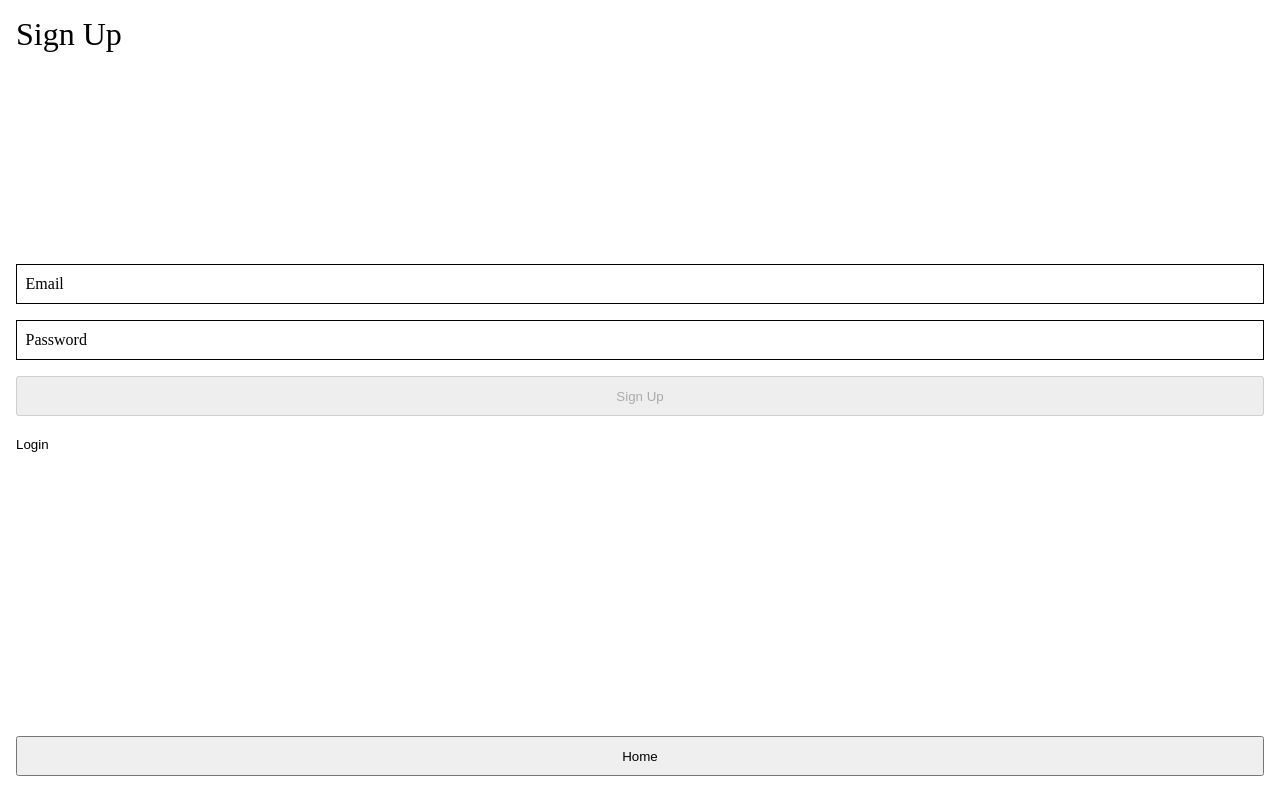
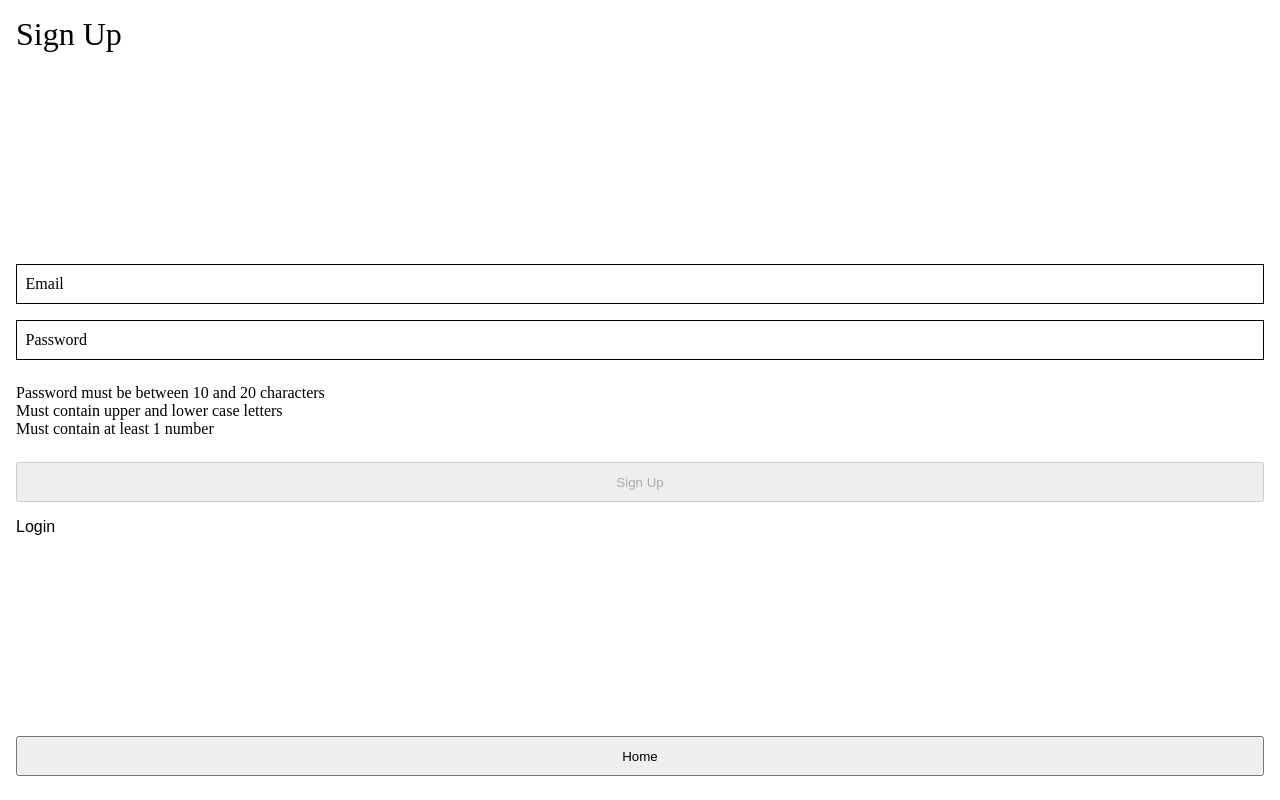
Before and after one commit to markymelnik/baller-blitz, a React (Vite) app in the folder client/: page /signup in a window 1280 px wide. Built offline with nearby package versions, Linux system fonts and the light colour scheme; no server answers.

Commit message:
add login password form validation and visual feedback; update nav

```diff
--- a/client/src/components/buttons/nav/NavigateToButtonCreator.tsx
+++ b/client/src/components/buttons/nav/NavigateToButtonCreator.tsx
@@ -1,4 +1,4 @@
-import { useNavigate } from 'react-router-dom';
+import { useDelayNavigate } from '../../../hooks/useDelayNavigate.ts';
 
 interface NavigateToButtonCreator {
   toRoute: string;
@@ -12,14 +12,10 @@ export const NavigateToButtonCreator = ({
   className,
   ...props
 }: NavigateToButtonCreator) => {
-  const navigate = useNavigate();
-  const delay: number = 125;
+  const delayNavigate = useDelayNavigate();
 
   const handleClick = () => {
-
-    setTimeout(() => {
-      navigate(toRoute);
-    }, delay);
+    delayNavigate(toRoute);
   };
 
   return (
--- a/client/src/components/buttons/nav/NavigateToLoginButton.tsx
+++ b/client/src/components/buttons/nav/NavigateToLoginButton.tsx
@@ -1,17 +1,12 @@
 import { NavigateToButtonCreator } from './NavigateToButtonCreator.tsx';
 import './nav-to-btns.scss';
 
-type LoginButtonProps = {
-  addClass: string,
-}
-
-export const NavigateToLoginButton = ({ addClass }: LoginButtonProps ) => {
-  const className = `nav-to-login-btn ${addClass}`;
+export const NavigateToLoginButton = () => {
   return (
     <NavigateToButtonCreator
       toRoute={'/login'}
       buttonText={'Login'}
-      className={className}
+      className={'nav-to-login-btn'}
     />
   );
 };
--- a/client/src/components/buttons/nav/NavigateToSignupButton.tsx
+++ b/client/src/components/buttons/nav/NavigateToSignupButton.tsx
@@ -1,17 +1,12 @@
 import { NavigateToButtonCreator } from './NavigateToButtonCreator.tsx';
 import './nav-to-btns.scss';
 
-type SignupButtonProps = {
-  addClass: string,
-}
-
-export const NavigateToSignupButton = ({ addClass }: SignupButtonProps) => {
-  const className = `nav-to-signup-btn ${addClass}`;
+export const NavigateToSignupButton = () => {
   return (
     <NavigateToButtonCreator
       toRoute={'/signup'}
       buttonText={'Sign Up'}
-      className={className}
+      className={'nav-to-signup-btn'}
     />
   );
 };
--- /dev/null
+++ b/client/src/components/forms/InputValidation/SignupValidation/SignupValidation.tsx
@@ -0,0 +1,46 @@
+import { useEffect } from 'react';
+import './signup-validation.scss';
+
+type SignupValidationProps = {
+	currentInputPassword: string,
+  onValidationChange: (isValid: boolean) => void,
+}
+
+export const SignupValidation = ({ currentInputPassword, onValidationChange }: SignupValidationProps) => {
+	const hasUpperCaseLetter = /[A-Z]/.test(currentInputPassword);
+	const hasLowerCaseLetter = /[a-z]/.test(currentInputPassword);
+	const hasDigit = /\d/.test(currentInputPassword);
+	const isCorrectLength = currentInputPassword.length >= 10 && currentInputPassword.length <= 20;
+
+  useEffect(() => {
+    const isValid = hasUpperCaseLetter && hasLowerCaseLetter && hasDigit && isCorrectLength;
+    onValidationChange(isValid);
+  }, [hasUpperCaseLetter, hasLowerCaseLetter, hasDigit, isCorrectLength, onValidationChange])
+
+	const getColorClass = (isValid: boolean) => {
+		if (!currentInputPassword) return 'black';
+		return isValid ? 'green': 'red';
+	}
+
+	return (
+    <div className='signup-validation'>
+      <div className='signup-check'>
+        <div className={`length-check ${getColorClass(isCorrectLength)}`}>
+          Password must be between 10 and 20 characters
+        </div>
+      </div>
+      <div className='signup-check'>
+        <div
+          className={`upper-lower-case-check ${getColorClass(hasUpperCaseLetter && hasLowerCaseLetter)}`}
+        >
+          Must contain upper and lower case letters
+        </div>
+      </div>
+      <div className='signup-check'>
+        <div className={`number-check ${getColorClass(hasDigit)}`}>
+          Must contain at least 1 number
+        </div>
+      </div>
+    </div>
+  );
+}
--- /dev/null
+++ b/client/src/components/forms/InputValidation/SignupValidation/signup-validation.scss
@@ -0,0 +1,20 @@
+.signup-validation {
+	display: flex;
+	flex-direction: column;
+	padding: 1rem 0;
+
+	.signup-check {
+
+		.black {
+			color: black;
+		}
+
+		.green {
+			color: green;
+		}
+
+		.red {
+			color: red;
+		}
+	}
+}
--- a/client/src/components/forms/LoginForm/login-form.scss
+++ b/client/src/components/forms/LoginForm/login-form.scss
@@ -61,8 +61,10 @@
 	}
 }
 
-.login {
+.login-form-to-signup {
+	font-size: 1rem;
 	width: auto;
 	border: none;
 	background: none;
+	padding: 1rem 0;
 }
--- a/client/src/components/forms/SignupForm/SignupForm.tsx
+++ b/client/src/components/forms/SignupForm/SignupForm.tsx
@@ -1,3 +1,4 @@
+import { useState } from 'react';
 import { useForm } from 'react-hook-form';
 import { useNavigate } from 'react-router-dom';
 
@@ -5,21 +6,27 @@ import { SignupCredentials } from '../../../types/authTypes.ts';
 import { AuthManager } from '../../../auth/AuthManager.ts';
 import { AuthenticationError } from '../../../errors/ErrorClasses.ts';
 import { handleError } from '../../../errors/handleError.ts';
+import { SignupValidation } from '../InputValidation/SignupValidation/SignupValidation.tsx';
 import './signup-form.scss';
 
 export const SignupForm = () => {
   const navigate = useNavigate();
 
-  const {
-    register,
-    handleSubmit,
-    watch,
-    formState: { errors },
-  } = useForm<SignupCredentials>();
+  const { register, handleSubmit, watch, formState: { errors } } = useForm<SignupCredentials>();
 
-  const email = watch('email');
-  const password = watch('password');
-  const isSubmitDisabled: boolean = !email || !password;
+  const currentInputEmail = watch('email');
+  const currentInputPassword = watch('password') || '';
+
+  const [isPasswordInputValid, setIsPasswordInputValid] = useState<boolean>(false);
+
+  const handleValidationChange = (isValid: boolean) => {
+    setIsPasswordInputValid(isValid);
+  }
+
+  const isSubmitDisabled =
+    !currentInputEmail ||
+    !currentInputPassword ||
+    !isPasswordInputValid
 
   const handleSignupFormSubmit = async (formData: SignupCredentials) => {
     try {
@@ -53,6 +60,7 @@ export const SignupForm = () => {
         <input
           type='password'
           placeholder= ' '
+          maxLength={20}
           {...register('password', { required: '*Password is required' })}
         />
         <label htmlFor="password">Password</label>
@@ -62,6 +70,7 @@ export const SignupForm = () => {
       </div>
 
       </div>
+      <SignupValidation currentInputPassword={currentInputPassword} onValidationChange={handleValidationChange} />
       <button className='signup-submit-btn' type='submit' disabled={isSubmitDisabled}>Sign Up</button>
     </form>
   );
--- a/client/src/components/forms/SignupForm/signup-form.scss
+++ b/client/src/components/forms/SignupForm/signup-form.scss
@@ -61,8 +61,10 @@
 	}
 }
 
-.signup {
+.signup-form-to-login {
+	font-size: 1rem;
 	width: auto;
 	border: none;
 	background: none;
+	padding: 1rem 0;
 }
--- /dev/null
+++ b/client/src/hooks/useDelayNavigate.ts
@@ -0,0 +1,13 @@
+import { useCallback } from "react"
+import { useNavigate } from "react-router-dom"
+
+export const useDelayNavigate = (delay: number = 125) => {
+
+	const navigate = useNavigate();
+
+	const delayNavigate = useCallback((toRoute: string) => {
+		setTimeout(() => navigate(toRoute), delay);
+	},[navigate, delay])
+
+	return delayNavigate;
+}
--- a/client/src/routes/pages/LoginPage.tsx
+++ b/client/src/routes/pages/LoginPage.tsx
@@ -1,13 +1,15 @@
 import { LoginForm } from '../../components/forms/LoginForm/LoginForm.tsx';
 import { NavigateToHomeButton } from '../../components/buttons/nav/NavigateToHomeButton.tsx';
-import { NavigateToSignupButton } from '../../components/buttons/nav/NavigateToSignupButton.tsx';
+import { useDelayNavigate } from '../../hooks/useDelayNavigate.ts';
 
 export const LoginPage = () => {
+  const delayNavigate = useDelayNavigate();
+
   return (
     <div className='login-page'>
       <div className="login-form-wrapper">
         <LoginForm />
-        <NavigateToSignupButton addClass='login' />
+          <button className="login-form-to-signup" onClick={() => delayNavigate('/signup')}>Sign Up</button>
       </div>
       <NavigateToHomeButton />
     </div>
--- a/client/src/routes/pages/SignupPage.tsx
+++ b/client/src/routes/pages/SignupPage.tsx
@@ -1,13 +1,14 @@
 import { SignupForm } from '../../components/forms/SignupForm/SignupForm.tsx';
 import { NavigateToHomeButton } from '../../components/buttons/nav/NavigateToHomeButton.tsx';
-import { NavigateToLoginButton } from '../../components/buttons/nav/NavigateToLoginButton.tsx';
+import { useDelayNavigate } from '../../hooks/useDelayNavigate.ts';
 
 export const SignupPage = () => {
+  const delayNavigate = useDelayNavigate();
   return (
     <div className='signup-page'>
       <div className="signup-page-wrapper">
         <SignupForm />
-        <NavigateToLoginButton addClass='signup' />
+        <button className="signup-form-to-login" onClick={() => delayNavigate('/login')}>Login</button>
       </div>
       <NavigateToHomeButton />
     </div>
```
